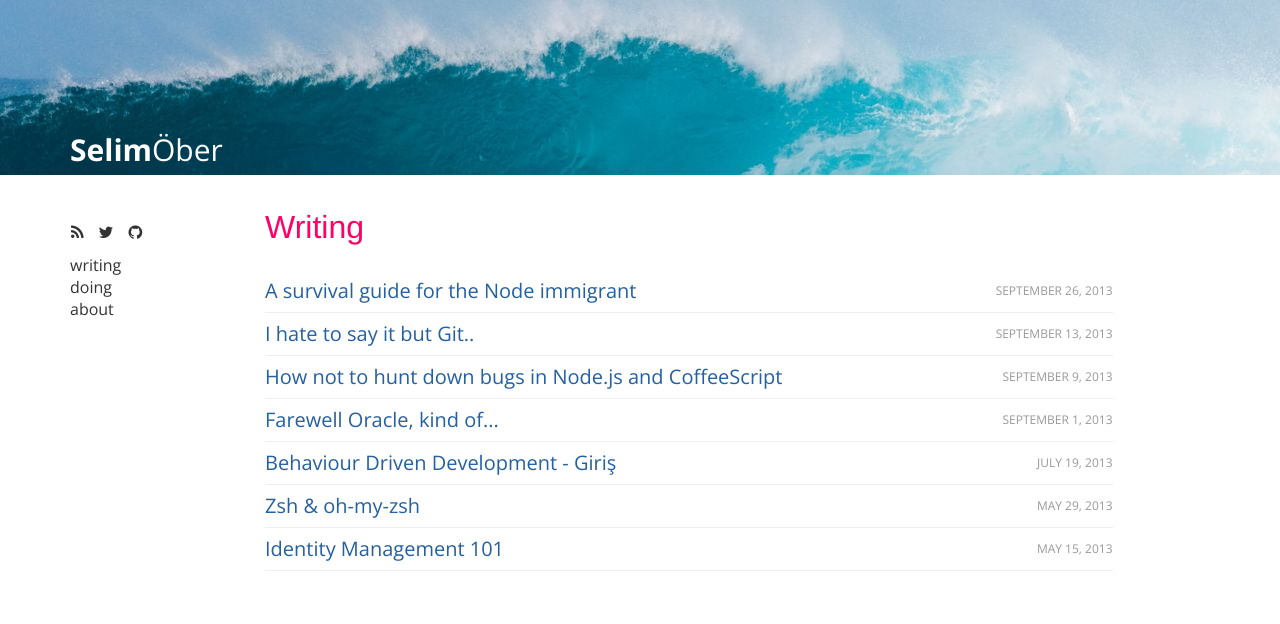
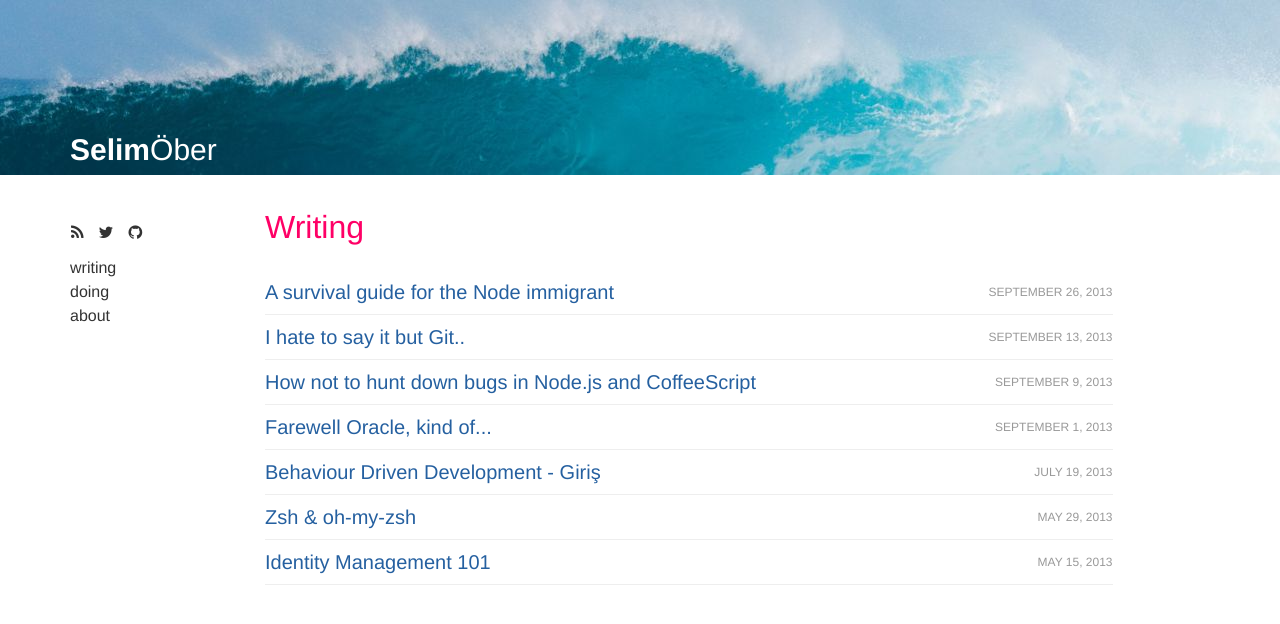
Before and after one commit to selimober/selimober.github.io, a Jekyll site: the page built from index.md, in a window 1280 px wide. Shown: the top 624 px of the page. Built offline with Jekyll 4.4.1, drawn with Linux system fonts in a browser that asks for light colours; some web fonts are replaced; Markdown is read by kramdown in place of the engine named in the settings.

Commit message:
Changed font and line-height

```diff
--- a/assets/css/site.css
+++ b/assets/css/site.css
@@ -1,10 +1,10 @@
 /* COMMON */
 
 body {
-	font-family: "Open Sans";
+	font-family: Helvetica, Arial, sans-serif;
 	color: #333;
 	font-size: 16px;
-	line-height: 22px;
+	line-height: 24px;
 }
 
 a {
```
